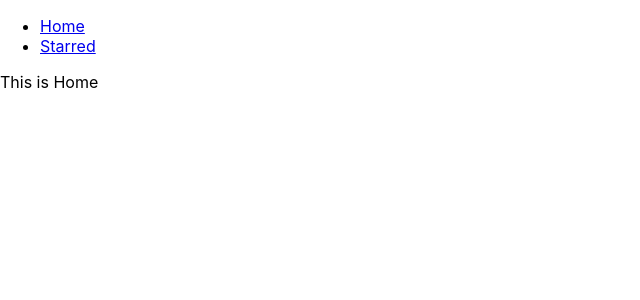
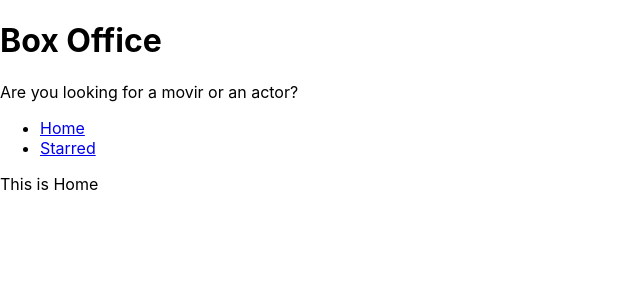
Before and after one commit to sumailafarheen/box-office, a React (Create React App) app: page / in a window 1280 px wide. Shown: the top 300 px of the page, without its empty margins (0-640 px from the left). Built offline with nearby package versions, Linux system fonts and the light colour scheme.

Commit message:
added layout management and title

```diff
--- a/src/App.js
+++ b/src/App.js
@@ -1,21 +1,17 @@
 import React from 'react';
 import { Switch, Route } from 'react-router-dom';
-import Navs from './components/Navs';
 import Home from './pages/Home';
 import Starred from './pages/Starred';
 
 function App() {
   return (
-    <div>
-       <Navs />
-
   <Switch>
 <Route exact path="/" ><Home /> </Route>
 <Route exact path="/starred"><Starred /></Route>
 <Route>This is 4O4 page</Route>
 
   </Switch>
-  </div>
+
   );
 }
 
--- a/src/components/MainPageLayout.js
+++ b/src/components/MainPageLayout.js
@@ -0,0 +1,16 @@
+/* eslint-disable arrow-body-style */
+import React from 'react'
+import Navs from './Navs'
+import Title from './Title';
+
+const MainPageLayout = ({ children }) => {
+    return (
+        <div>
+            <Title title="Box Office" subtitle="Are you looking for a movir or an actor?" />
+            <Navs />
+            {children}
+        </div>
+    );
+};
+
+export default MainPageLayout;
--- /dev/null
+++ b/src/components/Title.js
@@ -0,0 +1,13 @@
+/* eslint-disable arrow-body-style */
+import React from 'react';
+
+const Title = ({ title, subtitle }) => {
+    return (
+        <div>
+            <h1>{title}</h1>
+            <p>{subtitle}</p>
+        </div>
+    );
+};
+
+export default Title;
--- a/src/pages/Home.js
+++ b/src/pages/Home.js
@@ -1,11 +1,10 @@
 /* eslint-disable arrow-body-style */
 import React from 'react'
+import MainPageLayout from '../components/MainPageLayout';
 
 
 const Home = () => {
-    return <div>
-        This is Home
-    </div>;
+    return <MainPageLayout>This is Home</MainPageLayout>;
 
 };
 
--- a/src/pages/Starred.js
+++ b/src/pages/Starred.js
@@ -1,8 +1,9 @@
 /* eslint-disable arrow-body-style */
 import React from 'react';
+import MainPageLayout from '../components/MainPageLayout';
 
 const Starred = () => {
-    return <div>This is Starred Page </div>;
+    return <MainPageLayout>This is Starred Page </MainPageLayout>;
     };
 
 export default Starred;
```
Also changed, not shown: 1 other file (tests, documents, lock files or other folders).
